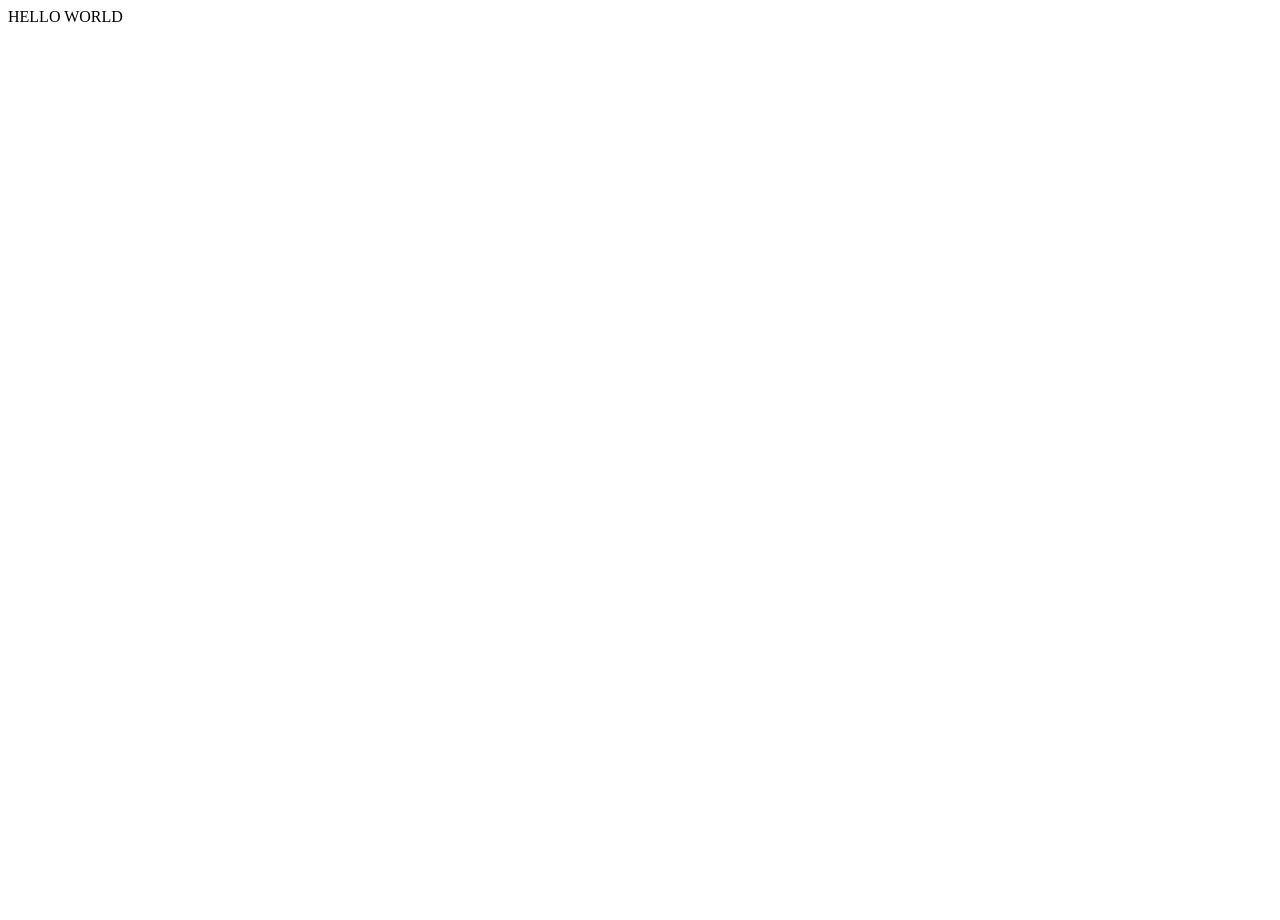
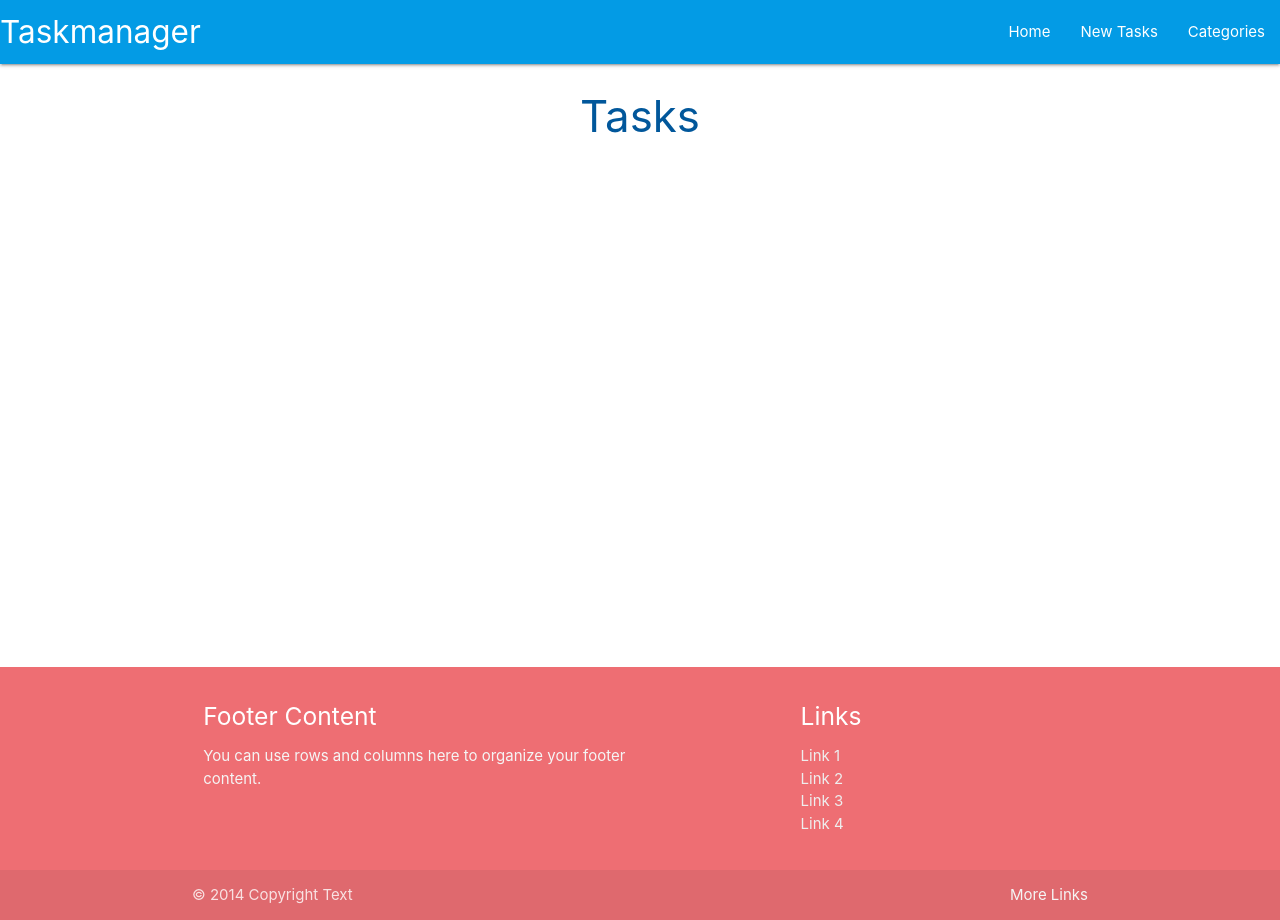
Before and after one commit to DeanoPHP/todo_flask_app, a Flask app: page / in a window 1280 px wide. Before the commit the page is almost empty. Run offline with Flask 3, Linux system fonts and the light colour scheme.

Commit message:
added materialize to my project

```diff
--- a/taskmanager/routes.py
+++ b/taskmanager/routes.py
@@ -5,4 +5,4 @@ from taskmanager.models import Category, Task
 
 @app.route("/")
 def home():
-    return render_template("base.html")
+    return render_template("task.html")
--- /dev/null
+++ b/taskmanager/static/css/style.css
@@ -0,0 +1,9 @@
+body {
+    display: flex;
+    min-height: 100vh;
+    flex-direction: column;
+}
+
+main {
+    flex: 1 0 auto;
+}
--- /dev/null
+++ b/taskmanager/static/js/script.js
@@ -0,0 +1,5 @@
+document.addEventListener("DOMContentLoaded", function() {
+    // sidenav initialization
+    let sidenav = document.querySelectorAll(".sidenav");
+    M.Sidenav.init(sidenav);
+});
--- a/taskmanager/templates/base.html
+++ b/taskmanager/templates/base.html
@@ -1,12 +1,71 @@
 <!DOCTYPE html>
 <html lang="en">
+
     <head>
         <meta charset="UTF-8">
         <meta http-equiv="X-UA-Compatible" content="IE=edge">
         <meta name="viewport" content="width=device-width, initial-scale=1.0">
+        <link rel="stylesheet" href="https://cdnjs.cloudflare.com/ajax/libs/materialize/1.0.0/css/materialize.min.css">
+        <link rel="stylesheet" href="{{ url_for('static', filename='css/style.css') }}">
         <title>TASK MANAGER</title>
     </head>
+
     <body>
-    HELLO WORLD
+        <header>
+            <nav class="light-blue darken-1">
+                <div class="nav-wrapper">
+                    <a href="{{ url_for('home') }}" class="brand-logo">Taskmanager</a>
+                    <a href="#" data-target="mobile-demo" class="sidenav-trigger"><i class="material-icons">menu</i></a>
+                    <ul class="right hide-on-med-and-down">
+                        <li><a href="{{ url_for('home') }}">Home</a></li>
+                        <li><a href="">New Tasks</a></li>
+                        <li><a href="">Categories</a></li>
+                    </ul>
+                </div>
+            </nav>
+
+            <ul class="sidenav" id="mobile-demo">
+                <a href="{{ url_for('home') }}">Home</a></li>
+                <li><a href="">New Tasks</a></li>
+                <li><a href="">Categories</a></li>
+            </ul>
+        </header>
+
+        <main class="container">
+            {% block content %}
+
+            {% endblock %}
+        </main>
+
+        <footer class="page-footer">
+            <div class="container">
+              <div class="row">
+                <div class="col l6 s12">
+                  <h5 class="white-text">Footer Content</h5>
+                  <p class="grey-text text-lighten-4">You can use rows and columns here to organize your footer content.</p>
+                </div>
+                <div class="col l4 offset-l2 s12">
+                  <h5 class="white-text">Links</h5>
+                  <ul>
+                    <li><a class="grey-text text-lighten-3" href="#!">Link 1</a></li>
+                    <li><a class="grey-text text-lighten-3" href="#!">Link 2</a></li>
+                    <li><a class="grey-text text-lighten-3" href="#!">Link 3</a></li>
+                    <li><a class="grey-text text-lighten-3" href="#!">Link 4</a></li>
+                  </ul>
+                </div>
+              </div>
+            </div>
+            <div class="footer-copyright">
+              <div class="container">
+              © 2014 Copyright Text
+              <a class="grey-text text-lighten-4 right" href="#!">More Links</a>
+              </div>
+            </div>
+          </footer>
+
+        <!-- Compiled and minified JavaScript -->
+        <script src="https://cdnjs.cloudflare.com/ajax/libs/materialize/1.0.0/js/materialize.min.js"></script>
+        <script src="{{ url_for('static', filename='js/script.js') }}"></script>
     </body>
+
 </html>
--- /dev/null
+++ b/taskmanager/templates/task.html
@@ -0,0 +1,5 @@
+{% extends "base.html" %}
+
+{% block content %}
+<h3 class="light-blue-text text-darken-4 center-align">Tasks</h3>
+{% endblock %}
```
Lines whose indentation alone changed are shown as unchanged.
